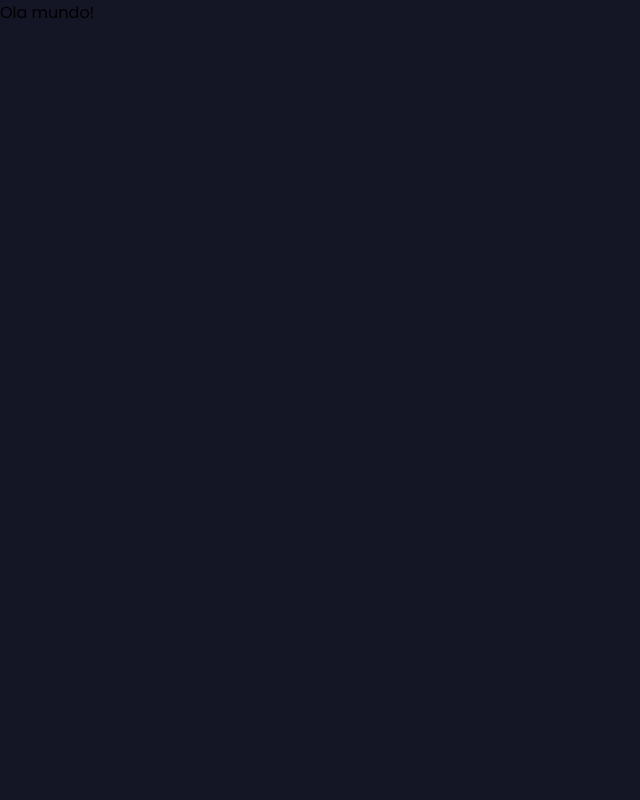
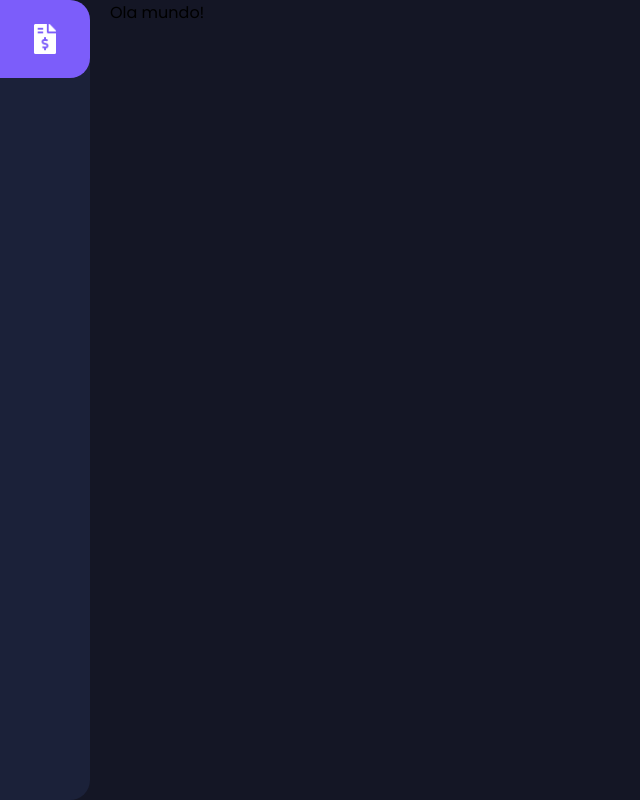
Before and after one commit to SamillyNunes/invoice-app, a Vue app: page / in a window 1280 px wide. Shown: the whole page, without its empty margins (0-640 px from the left). Built offline with nearby package versions, Linux system fonts and the light colour scheme.

Commit message:
feat: Navigation component created

```diff
--- a/src/App.vue
+++ b/src/App.vue
@@ -1,6 +1,25 @@
 <template>
-  <router-view />
+  <div>
+    <div class="app flex ">
+      <Navigation />
+      <div class="app-content flex flex-column">
+        <router-view />
+      </div>
+    </div>
+  </div>
 </template>
+
+<script lang="ts">
+import { defineComponent } from 'vue';
+import Navigation from './components/Navigation.vue';
+
+
+export default defineComponent({
+  name: 'App',
+  components: { Navigation },
+});
+
+</script>
 
 <style lang="scss">
 @import url("https://fonts.googleapis.com/css2?family=Poppins:wght@300;400;500;600&display=swap");
@@ -10,7 +29,22 @@
   padding: 0;
   box-sizing: border-box;
   font-family: "Poppins", sans-serif;
+}
+
+.app{
   background-color: #141625;
+  min-height: 100vh;
+  flex-direction: column;
+
+  @media(min-width: 900px){
+    flex-direction: row;
+  }
+
+  .app-content{
+    padding: 0 20px;
+    flex: 1;
+    position: relative;
+  }
 }
 
 button,
--- /dev/null
+++ b/src/components/Navigation.vue
@@ -0,0 +1,46 @@
+<template>
+  <header class="flex">
+    <div class="branding flex">
+      <img src="../assets/file-invoice-dollar-solid.png" alt="Ícone de dolar" />
+    </div>
+  </header>
+</template>
+
+<script lang="ts">
+import { defineComponent } from "vue";
+
+export default defineComponent({
+  name: "CustomNavigation",
+});
+</script>
+
+<style lang="scss" scoped>
+header {
+  z-index: 99;
+  flex-direction: row;
+  background-color: #1b2139;
+
+  @media (min-width: 900px) {
+    min-height: 100%;
+    min-width: 90px;
+    flex-direction: column;
+    border-radius: 0 20px 20px 0;
+  }
+
+  .branding {
+    border-radius: 0 20px 20px 0;
+    background-color: #7c5dfa;
+    justify-content: center;
+    padding: 24px;
+
+    @media (min-width: 900px) {
+      width: 100%;
+    }
+
+    img {
+      width: auto;
+      height: 30px;
+    }
+  }
+}
+</style>
```
